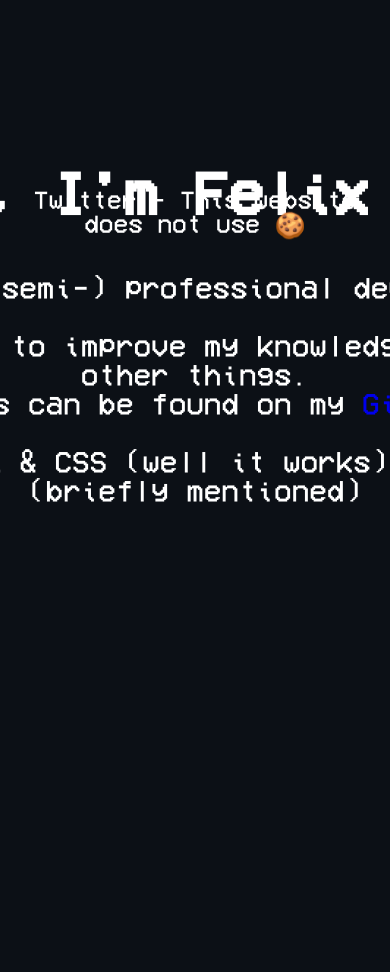
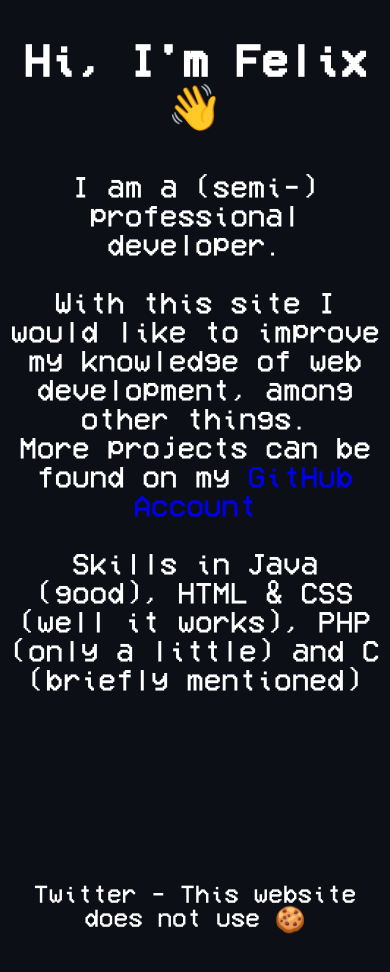
Before and after one commit to thisisfel1x/thisisfel1x.github.io, a plain HTML site: page docs/index.html in a window 390 px wide. Before the commit the page ends 844 px from the top, so only its background shows below. Drawn offline with Linux system fonts and the light colour scheme.

Commit message:
Removed div centering, causing problems on mobile

```diff
--- a/docs/index.html
+++ b/docs/index.html
@@ -14,6 +14,7 @@
 </head>
 <body>
 
+<section id="section1">
     <div id="info">
         <h1>Hi, I'm Felix 👋</h1>
         <p>I am a (semi-) professional developer. <br>
@@ -21,6 +22,7 @@
             <br> More projects can be found on my <a id="github" href="https://www.github.com/thisisfel1x">GitHub Account</a> <br>
             <br> Skills in Java (good), HTML & CSS (well it works), PHP (only a little) and C (briefly mentioned)</p>
     </div>
+</section>
 </body>
 
 <footer>
--- a/docs/style.css
+++ b/docs/style.css
@@ -15,15 +15,6 @@ html {
 #info {
     text-align: center;
     font-size: 30px;
-
-    height: 300px;
-    width: 1400px;
-
-    position: fixed;
-    top: 50%;
-    left: 50%;
-    margin-top: -300px;
-    margin-left: -700px;
 }
 
 
```
Lines whose indentation alone changed are shown as unchanged.
